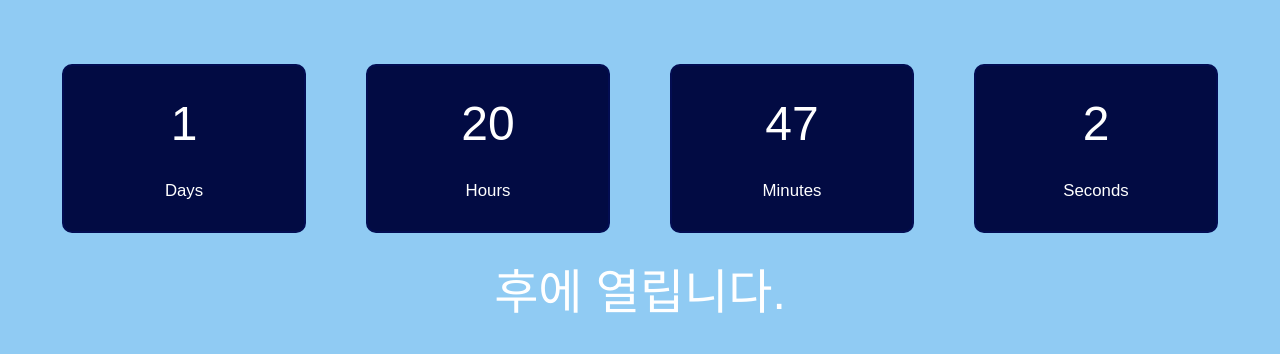
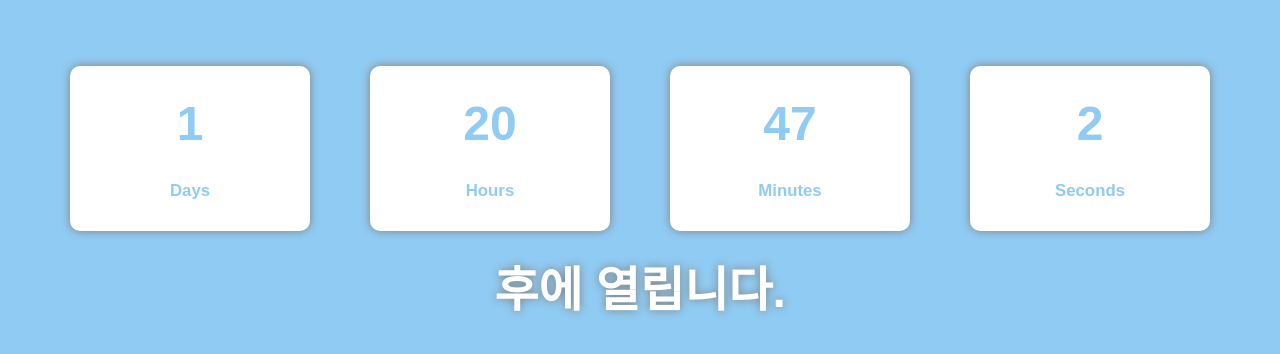
Before and after one commit to Michael130731/teacher-s-day, a plain HTML site: page index.html in a window 1280 px wide. Shown: the part 222-576 px from the top of the page. Drawn offline with Linux system fonts and the light colour scheme.

Commit message:
Add files via upload

```diff
--- a/app.js
+++ b/app.js
@@ -4,6 +4,8 @@ function updateTimer() {
     if (new URLSearchParams(location.hash.substring(1)).get("no") == 1000) {
         document.getElementById("body").style = 'display: block;'
         document.getElementById("body").innerHTML = '<img src="편지0.png">'
+    } else if (new URLSearchParams(location.hash.substring(1)).get("no") == 1001) {
+        window.location.href = "http://127.0.0.1:5500/teacher'sDay/임현영 6-3 선생님";
     } else {
         if (0 < diff) {
             const future = Date.parse("2025/05/15 09:00:00");
@@ -16,8 +18,10 @@ function updateTimer() {
                 document.getElementById("body").style = 'display: block;'
                 if (teacherNo == 0) {
                     document.getElementById("body").innerHTML = '<img src="편지0.png">'
-                }
-            }
+                } else if (teacherNo == 1) {
+                    window.location.href = "http://127.0.0.1:5500/teacher'sDay/임현영 6-3 선생님";
+  }
+}
         }
     }
 }
--- a/index.html
+++ b/index.html
@@ -1,14 +1,14 @@
 <!DOCTYPE html>
 <html lang="en">
-    <head>
-        <meta charset="UTF-8">
+<head>
+  <meta charset="UTF-8">
         <meta name="viewport" content="width=device-width, initial-scale=1.0">
         <link rel="stylesheet" href="styles.css"/>
-        <title>스승의 날 To.김덕우 선생님</title>
-    </head>
+        <title>스승의 날</title>
+</head>
     <body id="body">
         <div id="timer"></div>
         <div id="later">후에 열립니다.</div>
         <script src="app.js"></script>
-    </body>
+</body>
 </html>
--- a/styles.css
+++ b/styles.css
@@ -17,8 +17,8 @@ body {
 #timer {
     align-items: center;
     font-size: 3em;
-    font-weight: 100;
-    color: white;
+    font-weight: bold;
+    color: #90cbf3;
     max-width: 100%;
     width: auto;
 }
@@ -27,18 +27,18 @@ body {
     display: inline-block;
     min-width: 180px;
     padding: 30px;
-    background: #020b43;
+    background: white;
     border-radius: 10px;
-    border: 2px solid #030d52;
     margin: 30px;
+    box-shadow: 0px 0px 10px gray;
 }
 
 #timer div span {
-    color: #ffffff;
+    color: #90cbf3;
     display: block;
     margin-top: 30px;
     font-size: .35em;
-    font-weight: 400;
+    font-weight: bold;
 }
 
 #later {
@@ -46,6 +46,8 @@ body {
     font-weight: 100;
     color: white;
     margin-top: -10px;
+    font-weight: bold;
+    text-shadow: 0px 0px 10px gray;
 }
 
 img {
```
